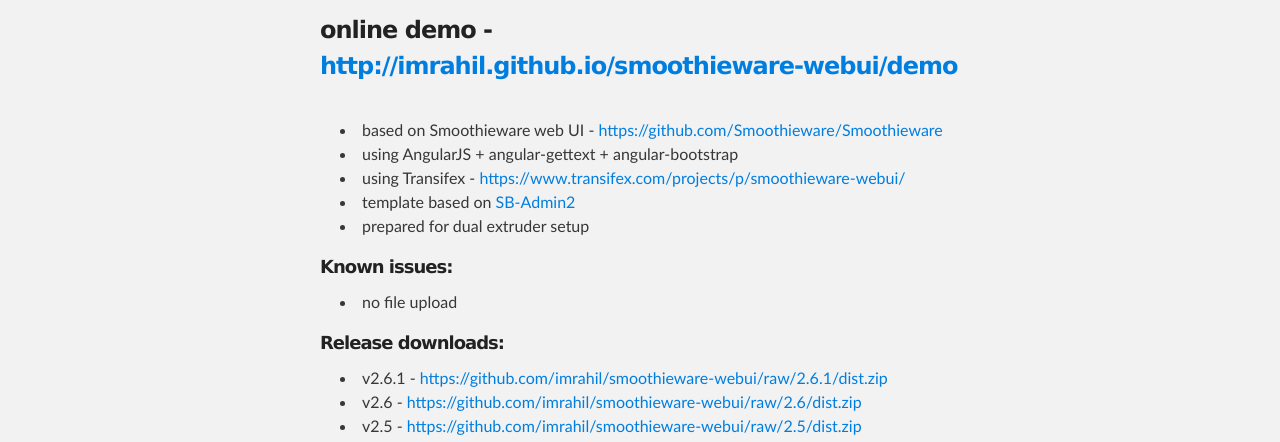
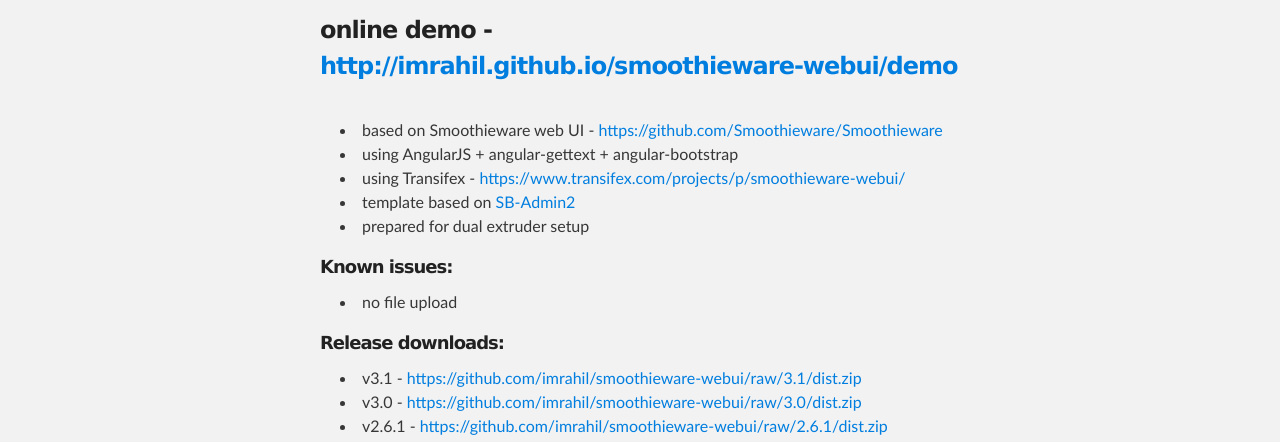
Before and after one commit to imrahil/smoothieware-webui, a plain HTML site: page index.html in a window 1280 px wide. Shown: the part 351-793 px from the top of the page. Drawn offline with Linux system fonts and the light colour scheme.

Commit message:
Release for 3.1

```diff
--- a/index.html
+++ b/index.html
@@ -49,6 +49,8 @@
 
             <h5>Release downloads:</h5>
             <ul>
+                <li>v3.1 - <a href="https://github.com/imrahil/smoothieware-webui/raw/3.1/dist.zip">https://github.com/imrahil/smoothieware-webui/raw/3.1/dist.zip</a></li>
+                <li>v3.0 - <a href="https://github.com/imrahil/smoothieware-webui/raw/3.0/dist.zip">https://github.com/imrahil/smoothieware-webui/raw/3.0/dist.zip</a></li>
                 <li>v2.6.1 - <a href="https://github.com/imrahil/smoothieware-webui/raw/2.6.1/dist.zip">https://github.com/imrahil/smoothieware-webui/raw/2.6.1/dist.zip</a></li>
                 <li>v2.6 - <a href="https://github.com/imrahil/smoothieware-webui/raw/2.6/dist.zip">https://github.com/imrahil/smoothieware-webui/raw/2.6/dist.zip</a></li>
                 <li>v2.5 - <a href="https://github.com/imrahil/smoothieware-webui/raw/2.5/dist.zip">https://github.com/imrahil/smoothieware-webui/raw/2.5/dist.zip</a></li>
```
